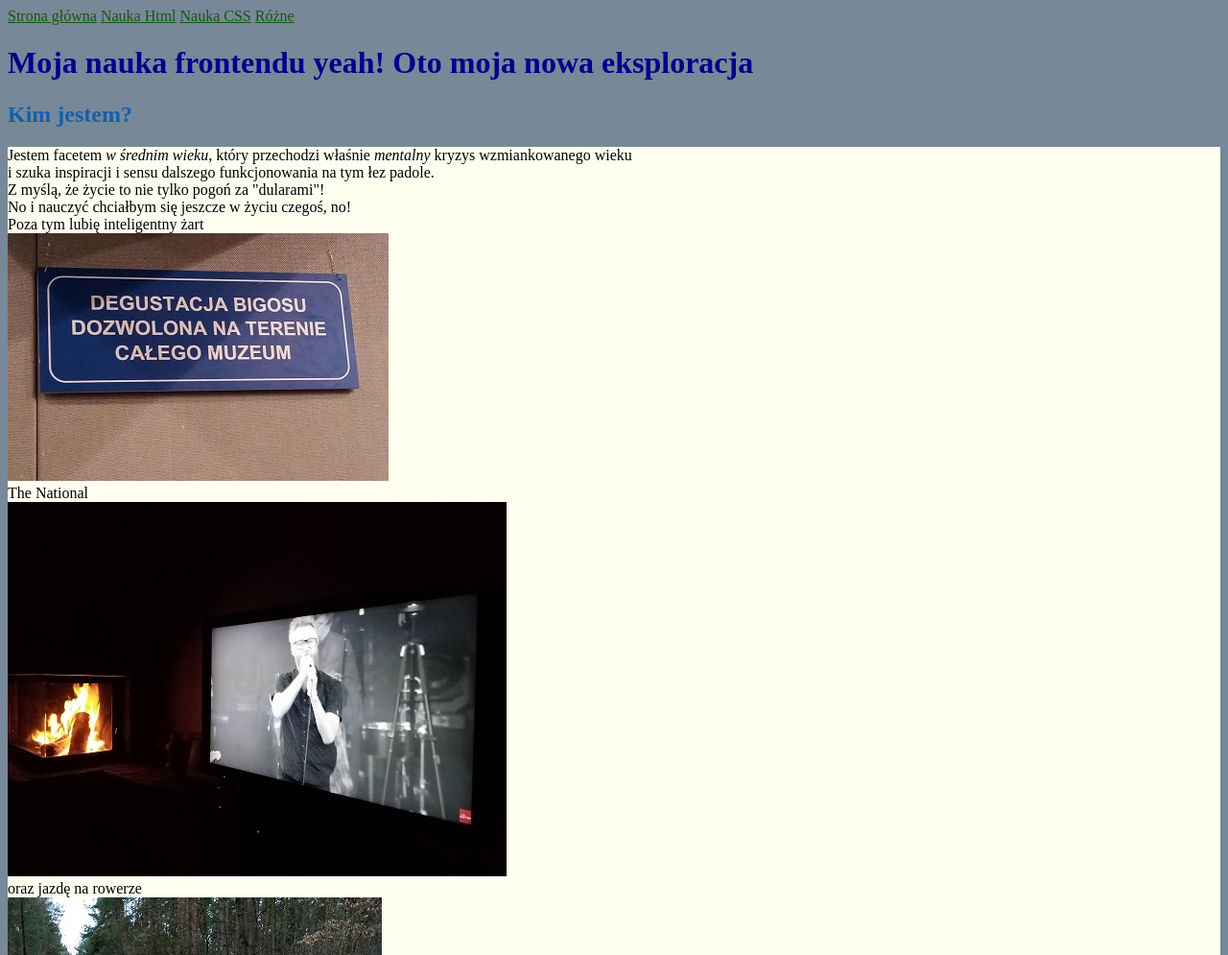
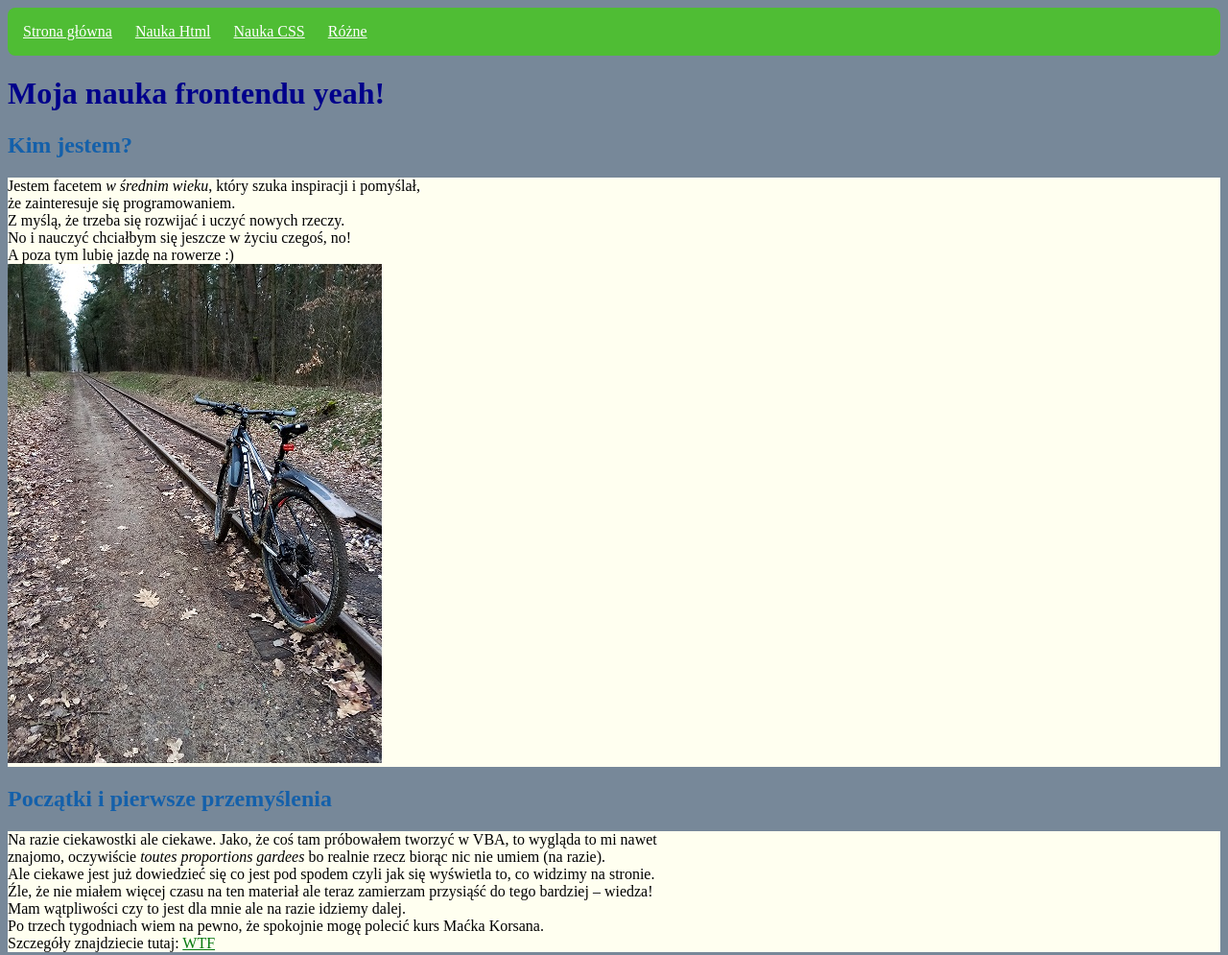
Before and after one commit to this-dariusz-kalita/homepage, a plain HTML site: page index.html in a window 1280 px wide. Shown: the top 995 px of the page at 96% size. Drawn offline with Linux system fonts and the light colour scheme.

Commit message:
photos changed

```diff
--- a/index.html
+++ b/index.html
@@ -9,12 +9,12 @@
 </head>
 
 <body>
-    <header>
-        <nav>
-            <a href="index.html">Strona główna</a>
-            <a href="html.html">Nauka Html</a>
-            <a href="css.html">Nauka CSS</a>
-            <a href="other.html">Różne</a>
+    <header class="header">
+        <nav class="navigation">
+            <a class="navigation__link navigation__link--homepage" href="index.html">Strona główna</a>
+            <a class="navigation__link" href="nauka-html.html">Nauka Html</a>
+            <a class="navigation__link" href="nauka-css.html">Nauka CSS</a>
+            <a class="navigation__link" href="other.html">Różne</a>
 
         </nav>
     </header>
@@ -22,21 +22,17 @@
     <main>
 
         <header id="top">
-            <h1> Moja nauka frontendu yeah! Oto moja nowa eksploracja</h1>
+            <h1> Moja nauka frontendu yeah!</h1>
         </header>
 
         <section>
             <h2 class="hotpink-header">Kim jestem?</h2>
             <article>
-                <p> Jestem facetem <i>w średnim wieku</i>, który przechodzi właśnie <i>mentalny</i> kryzys wzmiankowanego wieku<br>
-                    i szuka inspiracji i sensu dalszego funkcjonowania na tym łez padole.<br>
-                    Z myślą, że życie to nie tylko pogoń za "dularami"!<br>
+                <p> Jestem facetem <i>w średnim wieku</i>, który szuka inspiracji i pomyślał,<br>
+                    że zainteresuje się programowaniem.<br>
+                    Z myślą, że trzeba się rozwijać i uczyć nowych rzeczy.<br>
                     No i nauczyć chciałbym się jeszcze w życiu czegoś, no!<br>
-                    Poza tym lubię inteligentny żart<br>
-                    <img src="bigos.jpg" alt="bigosowe pozwolenie"></img><br>
-                    The National<br>
-                    <img src="national.jpg" alt="the national koncert"></img><br>
-                    oraz jazdę na rowerze<br>
+                    A poza tym lubię jazdę na rowerze :)<br>
                     <img src="rower.jpg" alt="rower na drodze"></img>
 
                 </p>
--- a/main.js
+++ b/main.js
@@ -1,9 +1,6 @@
-const firstName= 'Józek';
-const age= '42';
+const firstName = "Józek";
+const age = "42";
 
-
-
-alert('Witaj na mojej stronie :)');
 console.log(firstName);
 console.log(age);
 console.log(`Nazywam się ${firstName} i mam ${age} lata`);
--- a/style.css
+++ b/style.css
@@ -1,20 +1,35 @@
-        body{background: lightslategrey;}
+body {
+  background: lightslategrey;
+}
 
-        article{background: ivory;}
+article {
+  background: ivory;
+}
 
-        h1{color: darkblue;}
+h1 {
+  color: darkblue;
+}
 
+h2 {
+  color: #1460aa;
+}
 
-        h2{color:#1460AA;}
+a {
+  color: #07790d;
+}
 
+nav a {
+  color: rgb(20, 87, 17);
+}
 
+.navigation {
+  background: rgb(79, 189, 52);
+  padding: 16px;
+  border-radius: 8px;
+}
 
-      a {
-        color: #07790d;
-
-      }
-
-      nav a {
-        color: rgb(20, 87, 17);
-
-      }
+.navigation__link{
+  color: #fff;
+  display: inline-block;
+  margin-right: 20px;
+}
```
Also changed, not shown: nauka-css.html (renamed from css.html, +2 -2 lines), nauka-html.html (renamed from html.html, +4 -4 lines), other.html (+14 -21 lines), bigos.jpg (deleted), national.jpg (deleted).
